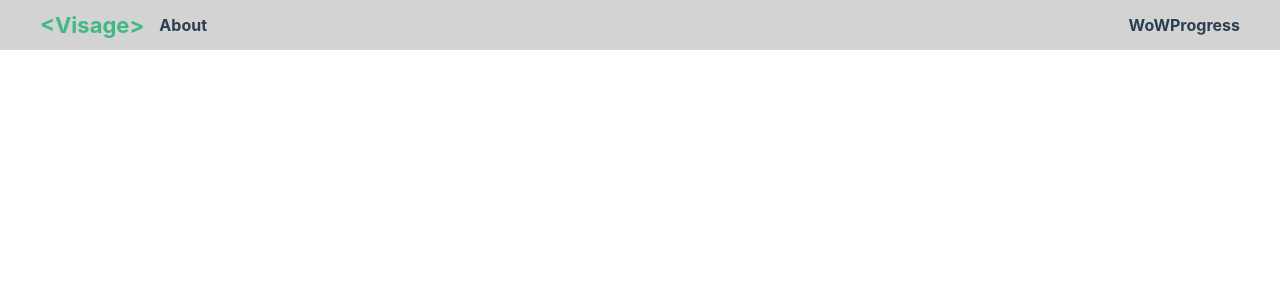
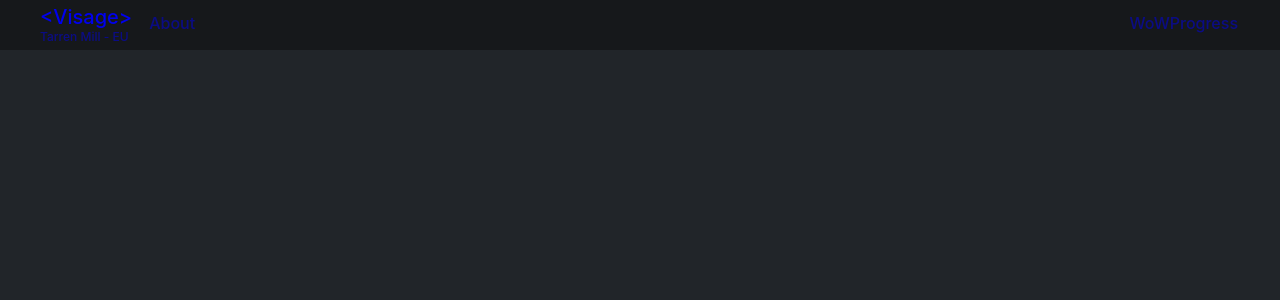
Before and after one commit to carlssonemil/visage, a Vue app: page / in a window 1280 px wide. Shown: the top 300 px of the page. Built offline with nearby package versions, Linux system fonts and the light colour scheme.

Commit message:
:lipstick: Add color variables

```diff
--- a/src/App.vue
+++ b/src/App.vue
@@ -3,7 +3,7 @@
     <header>
       <div id="nav">
         <div>
-          <router-link to="/" class="logo">&lt;Visage&gt;</router-link>
+          <router-link to="/" class="logo">&lt;Visage&gt;<span class="server">Tarren Mill - EU</span></router-link>
           <router-link to="/about">About</router-link>
         </div>
         <div>
@@ -18,8 +18,16 @@
 <style lang="scss">
 @import '@/styles/variables.scss';
 
+* {
+  box-sizing: border-box;
+}
+
+body {
+  background: $background-color;
+}
+
 #app {
-  color: #2c3e50;
+  color: $text-color;
   font-family: -apple-system, BlinkMacSystemFont, "Segoe UI", Roboto, Helvetica, Arial, sans-serif, "Apple Color Emoji", "Segoe UI Emoji", "Segoe UI Symbol";
   -webkit-font-smoothing: antialiased;
   -moz-osx-font-smoothing: grayscale;
@@ -30,7 +38,7 @@
 }
 
 header {
-  background: lightgray;
+  background: $header-background;
   height: $header-height;
   left: 0;
   position: fixed;
@@ -52,21 +60,44 @@ header {
     }
 
     a {
-      font-weight: bold;
-      color: #2c3e50;
+      font-weight: 500;
+      opacity: 0.5;
       text-decoration: none;
+      transition: 0.25s ease;
+
+      &:hover {
+        opacity: 0.75;
+      }
+
+      &:focus, &:visited, &:active {
+        color: inherit;
+      }
+
+      &:not(.logo) {
+        border-bottom: 2px solid $header-background;
+        padding: 0 2px 3px;
+      }
 
       + a {
         margin-left: 15px;
       }
 
       &.logo {
-        font-size: 22px;
-        line-height: 22px;
+        font-size: 20px;
+        opacity: 1;
+        text-align: left;
+
+        span.server {
+          display: block;
+          font-size: 12px;
+          margin-top: 4px;
+          opacity: 0.5;
+        }
       }
 
-      &.router-link-exact-active {
-        color: #42b983;
+      &:not(.logo).router-link-exact-active {
+        border-color: $primary-color;
+        opacity: 1;
       }
     }
   }
--- a/src/styles/variables.scss
+++ b/src/styles/variables.scss
@@ -1,3 +1,9 @@
 $max-width: 1200px;
 
 $header-height: 50px;
+
+$background-color: #212529;   // Open Color - Gray 9
+$text-color: #f1f3f5;         // Open Color - Gray 1
+$primary-color: #845ef7;      // Open Color - Violet 5
+
+$header-background: darken($background-color, 5%);
```
